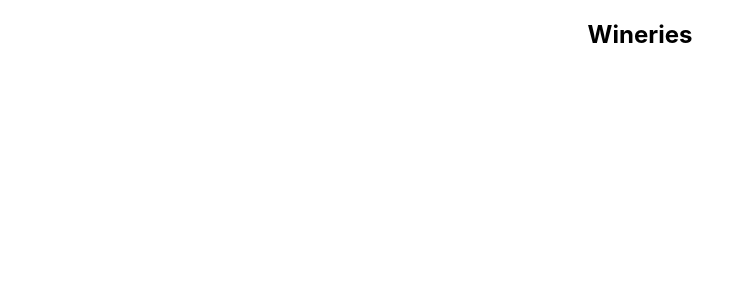
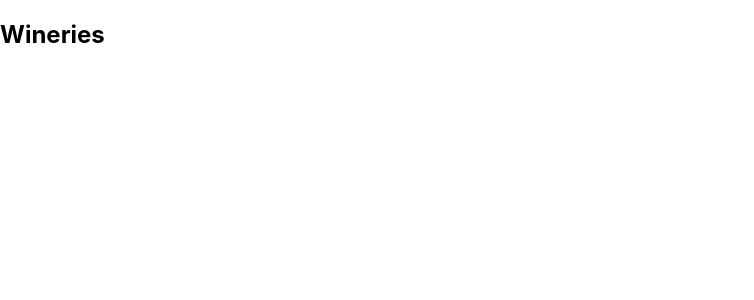
Before and after one commit to beth-ruff/wineMaps, a React (Create React App) app in the folder wine-maps/: page / in a window 1280 px wide. Shown: the top 300 px of the page, without its empty margins (0-754 px from the left). Built offline with nearby package versions, Linux system fonts and the light colour scheme.

Commit message:
update app.js to a class and connect store to app.js component

```diff
--- a/wine-maps/package.json
+++ b/wine-maps/package.json
@@ -2,6 +2,7 @@
   "name": "wine-maps",
   "version": "0.1.0",
   "private": true,
+  "proxy": "http://localhost:3000",
   "dependencies": {
     "@testing-library/jest-dom": "^5.11.4",
     "@testing-library/react": "^11.1.0",
--- a/wine-maps/src/App.js
+++ b/wine-maps/src/App.js
@@ -1,12 +1,14 @@
-import logo from './logo.svg';
-import './App.css';
+import React, { Component } from 'react';
+import { connect } from 'react-redux';
 
-function App() {
-  return (
-    <div className="App">
-      <h2>Wineries</h2>
-    </div>
-  );
+class App extends Component {
+  render(){
+    return (
+      <div className="App">
+        <h2>Wineries</h2>
+      </div>
+    );
+  }
 }
 
-export default App;
+export default connect()(App);
```
